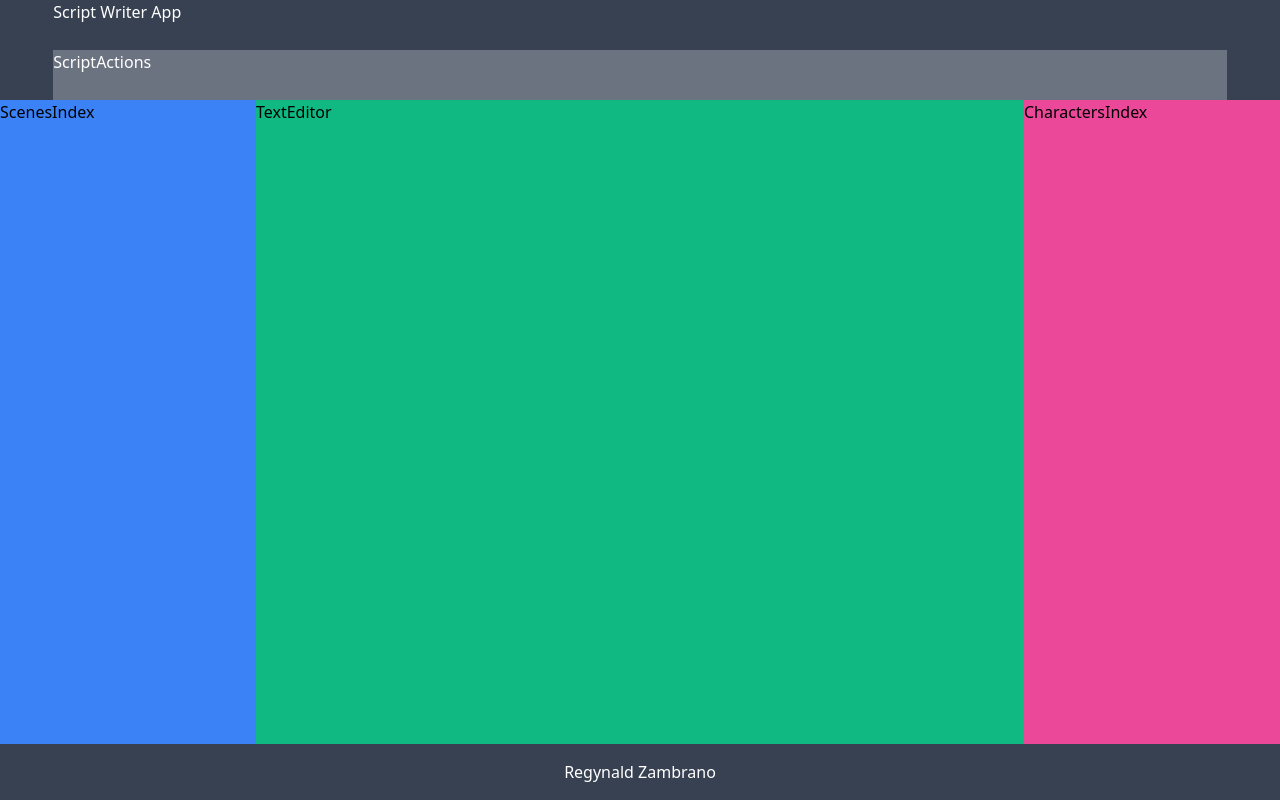
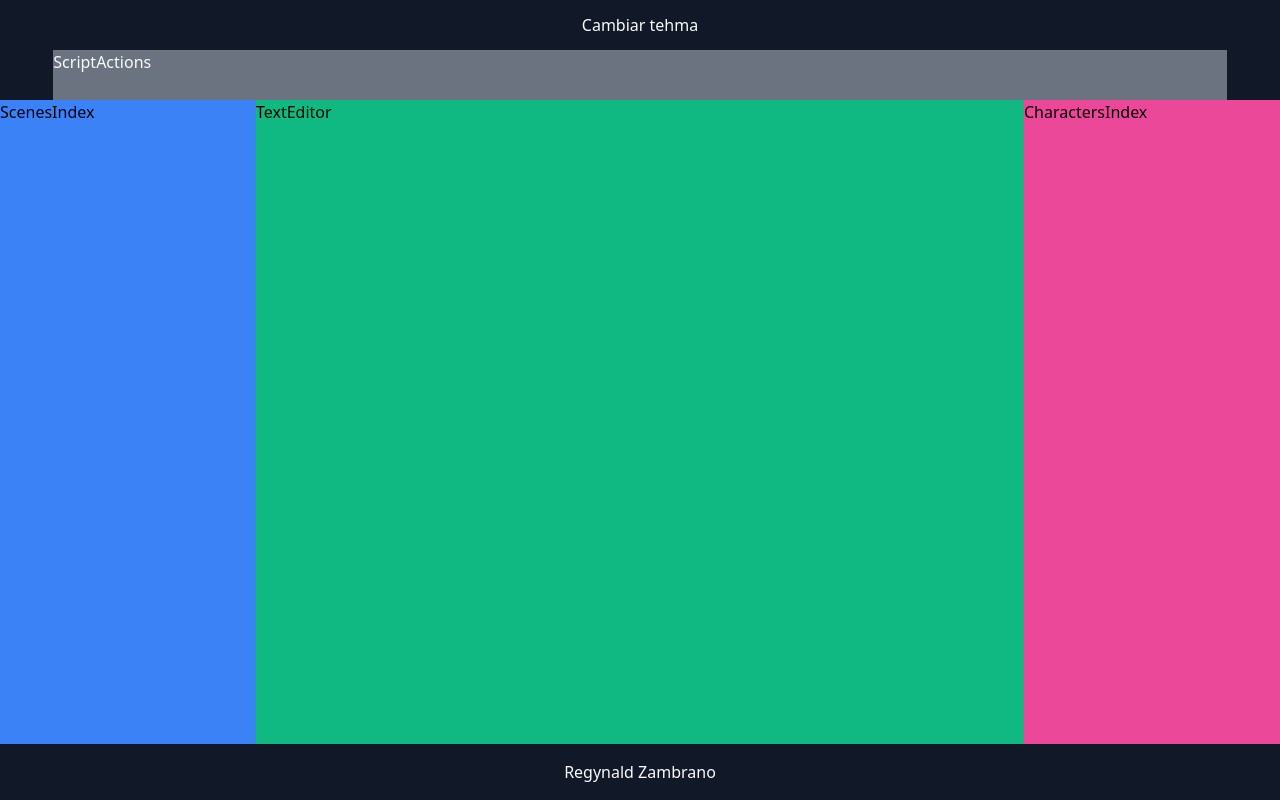
Before and after one commit to zreyleo/script-writer-app, a React (Create React App) app: page / in a window 1280 px wide. Built offline with nearby package versions, Linux system fonts and the light colour scheme.

Commit message:
application handles changing theme

```diff
--- a/src/App.js
+++ b/src/App.js
@@ -1,9 +1,12 @@
+import GlobalState from './GlobalState';
+
 import ApplicationContainer from './components/ApplicationContainer';
 import Footer from './components/Footer';
 import Header from './components/Header';
 
 function App() {
     return (
+        <GlobalState>
             <div className="App min-h-screen flex flex-col">
                 <Header />
                 <div className="flex-grow flex flex-col">
@@ -11,6 +14,7 @@ function App() {
                 </div>
                 <Footer />
             </div>
+        </GlobalState>
     );
 }
 
--- /dev/null
+++ b/src/GlobalState/actions.js
@@ -0,0 +1 @@
+export const CHANGE_THEME = 'CHANGE_THEME';
--- a/src/GlobalState/context.js
+++ b/src/GlobalState/context.js
@@ -0,0 +1,5 @@
+import { createContext } from 'react';
+
+const context = createContext();
+
+export default context;
--- a/src/GlobalState/index.js
+++ b/src/GlobalState/index.js
@@ -0,0 +1,41 @@
+import { useContext, useReducer, useState } from 'react';
+
+import { darkTheme, lightTheme } from '../styles';
+import { CHANGE_THEME } from './actions';
+
+import GlobalStateContext from './context';
+import reducer from './reducer';
+
+const initialState = {
+    themes: {
+        light: lightTheme(),
+        dark: darkTheme(),
+    },
+    turnOnDarkTheme: true,
+};
+
+const GlobalState = (props) => {
+    const [state, dispatch] = useReducer(reducer, initialState);
+
+    const changeTheme = () => {
+        dispatch({
+            type: CHANGE_THEME,
+        });
+    };
+
+    return (
+        <GlobalStateContext.Provider
+            value={{
+                theme: state.turnOnDarkTheme
+                    ? state.themes.dark
+                    : state.themes.light,
+                turnOnDarkTheme: state.turnOnDarkTheme,
+                changeTheme,
+            }}
+        >
+            {props.children}
+        </GlobalStateContext.Provider>
+    );
+};
+
+export default GlobalState;
--- a/src/GlobalState/reducer.js
+++ b/src/GlobalState/reducer.js
@@ -0,0 +1,16 @@
+import { CHANGE_THEME } from './actions';
+
+const reducer = (state, action) => {
+    switch (action.type) {
+        case CHANGE_THEME:
+            return {
+                ...state,
+                turnOnDarkTheme: !state.turnOnDarkTheme,
+            };
+
+        default:
+            return state;
+    }
+};
+
+export default reducer;
--- /dev/null
+++ b/src/components/ChangeThemeButton.js
@@ -0,0 +1,14 @@
+import { useContext } from 'react';
+
+import GlobalStateContext from '../GlobalState/context';
+
+const ChangeThemeButton = () => {
+    const { changeTheme, turnOnDarkTheme } = useContext(GlobalStateContext);
+
+    const onClick = () => {
+        changeTheme();
+    };
+    return <button onClick={onClick}>Cambiar tehma</button>;
+};
+
+export default ChangeThemeButton;
--- a/src/components/Footer.js
+++ b/src/components/Footer.js
@@ -1,8 +1,14 @@
 import { darkTheme } from '../styles';
 
+import { useContext } from 'react';
+
+import GlobalStateContext from '../GlobalState/context';
+
 const Footer = () => {
+    const { theme } = useContext(GlobalStateContext);
+
     return (
-        <footer className={`${darkTheme()} p-4 text-center`}>
+        <footer className={`${theme} p-4 text-center`}>
             Regynald Zambrano
         </footer>
     );
--- a/src/components/Header.js
+++ b/src/components/Header.js
@@ -1,11 +1,18 @@
-import { darkTheme, container } from '../styles';
+import { useContext } from 'react';
+
+import { container } from '../styles';
+import ChangeThemeButton from './ChangeThemeButton';
 import ScriptActions from './ScriptActions';
 
+import GlobalStateContext from '../GlobalState/context';
+
 const Header = () => {
+    const { theme } = useContext(GlobalStateContext);
+
     return (
-        <header className={`Header ${darkTheme()}`}>
+        <header className={`Header ${theme}`}>
             <div className={`${container()} h-full grid grid-rows-2`}>
-                Script Writer App
+                <ChangeThemeButton />
                 <ScriptActions />
             </div>
         </header>
--- a/src/styles/index.js
+++ b/src/styles/index.js
@@ -1,3 +1,5 @@
-export const darkTheme = () => 'bg-gray-700 text-white';
+export const darkTheme = () => 'bg-gray-900 text-gray-50';
+
+export const lightTheme = () => 'bg-gray-200 text-gray-900';
 
 export const container = () => 'max-w-screen-xl w-11/12 mx-auto';
```
Lines whose indentation alone changed are shown as unchanged.
